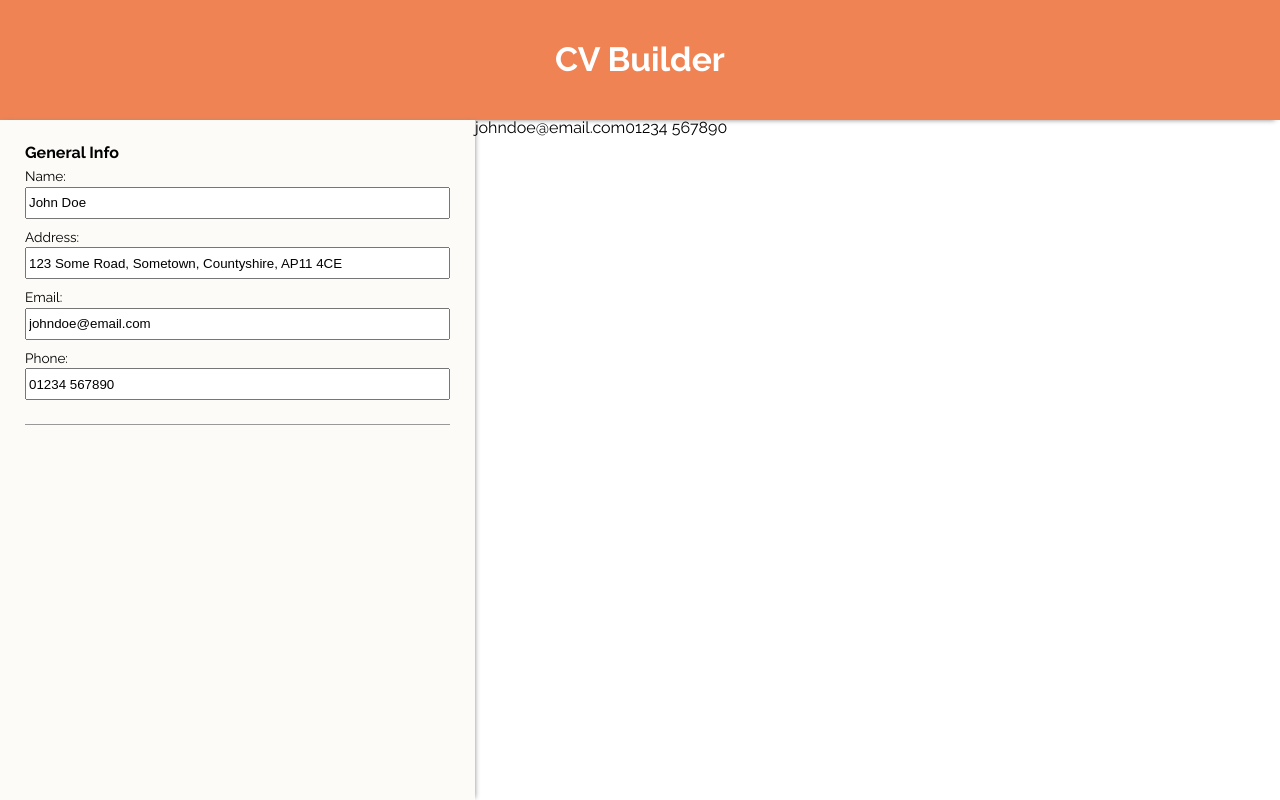
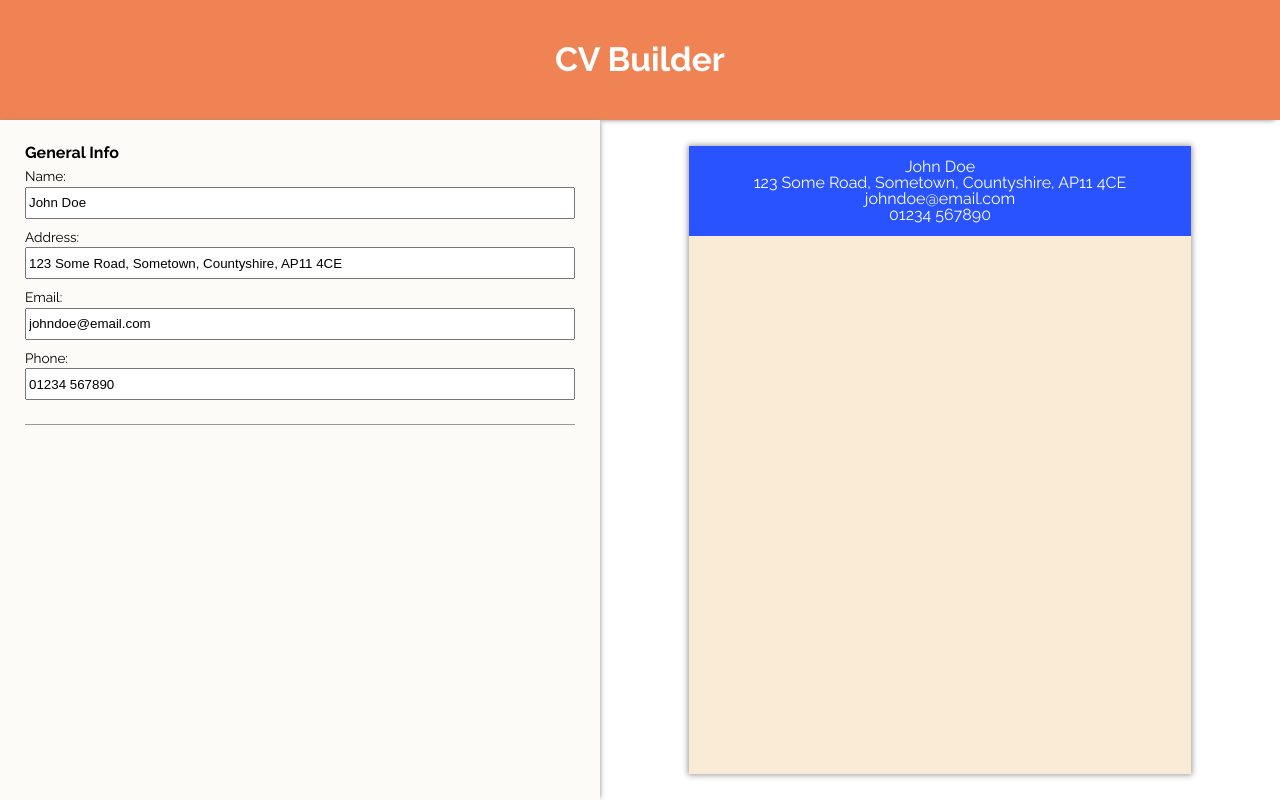
Before and after one commit to mikeplant/cv-builder, a React (Vite) app: page / in a window 1280 px wide. Built offline with nearby package versions, Linux system fonts and the light colour scheme.

Commit message:
Add CV Preview section

```diff
--- a/src/App.jsx
+++ b/src/App.jsx
@@ -11,6 +11,8 @@ function App() {
     email: "johndoe@email.com",
     phone: "01234 567890",
   });
+
+  // General Info Updaters
 
   function updateName(e) {
     const newInfo = { ...generalInfo, name: e.target.value };
--- /dev/null
+++ b/src/components/CvPreview.jsx
@@ -0,0 +1,19 @@
+import "../styles/CvPreview.css";
+
+function CvPreview({ generalInfo }) {
+  return (
+    <div className="cv-preview-container">
+      <div className="preview-header">
+        {generalInfo.name}
+        <br />
+        {generalInfo.address}
+        <br />
+        {generalInfo.email}
+        <br />
+        {generalInfo.phone}
+      </div>
+    </div>
+  );
+}
+
+export default CvPreview;
--- a/src/components/ViewSection.jsx
+++ b/src/components/ViewSection.jsx
@@ -1,8 +1,10 @@
+import CvPreview from "./CvPreview";
+import "../styles/ViewSection.css";
+
 function ViewSection({ generalInfo }) {
   return (
     <section className="view-section">
-      {generalInfo.email}
-      {generalInfo.phone}
+      <CvPreview generalInfo={generalInfo} />
     </section>
   );
 }
--- a/src/index.css
+++ b/src/index.css
@@ -19,7 +19,7 @@ body {
 #root {
   height: 100vh;
   display: grid;
-  grid-template-columns: 475px 3fr;
+  grid-template-columns: 600px 3fr;
   grid-template-rows: 120px 8fr;
 }
 
--- /dev/null
+++ b/src/styles/CvPreview.css
@@ -0,0 +1,16 @@
+.cv-preview-container {
+  width: 80%;
+  background-color: antiquewhite;
+  box-shadow: 0 0 6px 1px #999;
+  display: grid;
+  grid-template-rows: 1fr 3fr 3fr;
+}
+
+.preview-header {
+  display: flex;
+  justify-content: center;
+  align-items: center;
+  text-align: center;
+  background-color: #2853ff;
+  color: #fff;
+}
--- /dev/null
+++ b/src/styles/ViewSection.css
@@ -0,0 +1,6 @@
+.view-section {
+  display: flex;
+  justify-content: center;
+  padding: 26px;
+  max-width: 1750px;
+}
```
